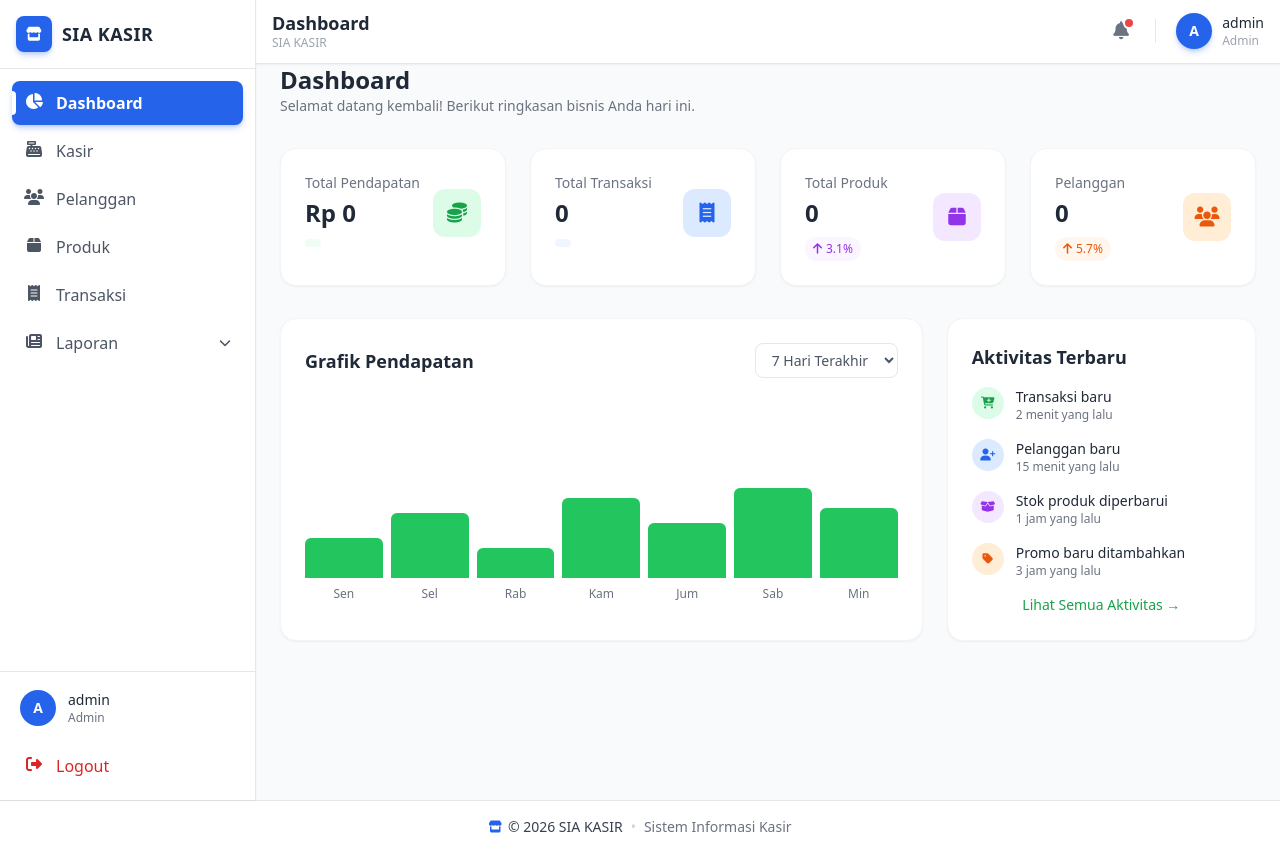
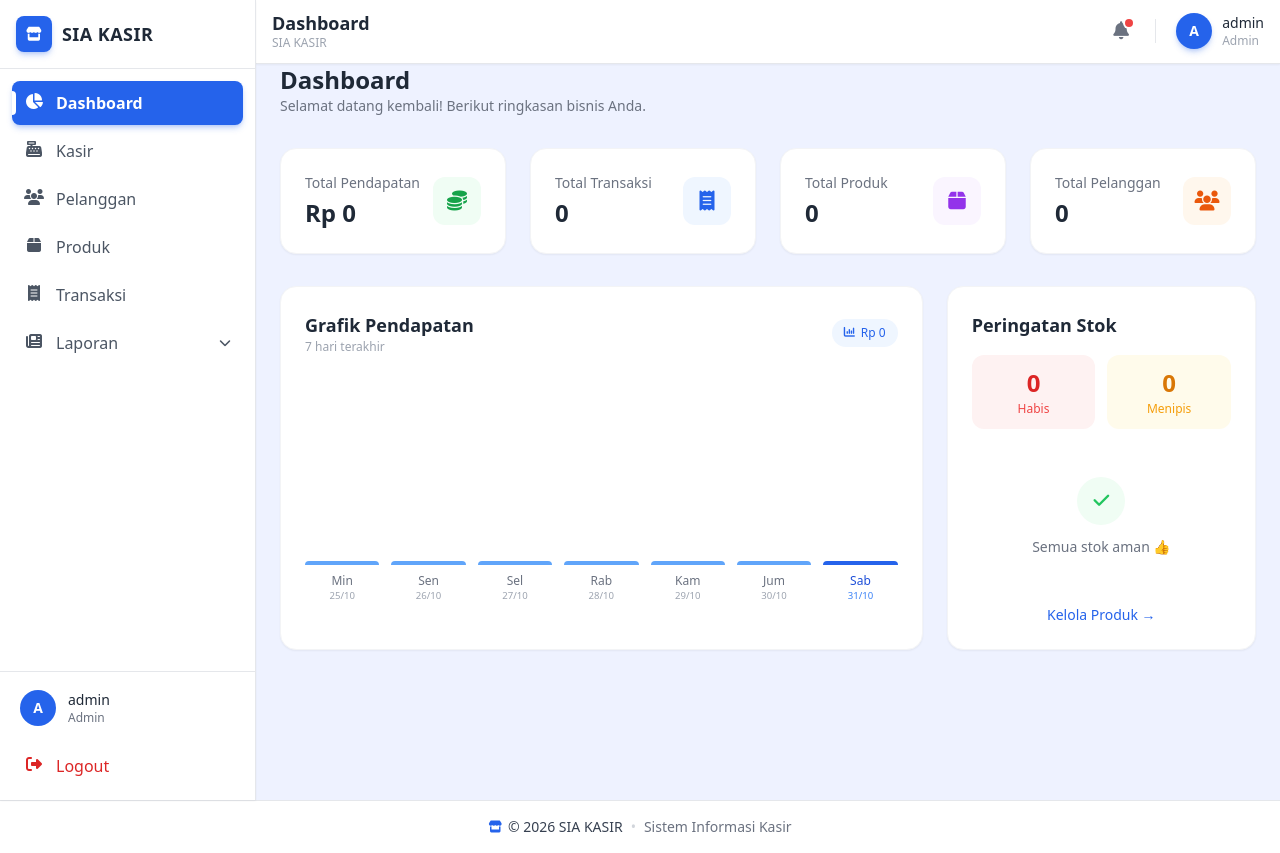
Before and after one commit to IhsanBaihaqii/SIA-Project, a PHP site: page /dashboard/ in a window 1280 px wide. Run offline with PHP 8.4, Linux system fonts and the light colour scheme; a user stored in the database is signed in; data that the repository does not hold is empty; some libraries are stand-ins or nearby versions.

Commit message:
style: dashboard

```diff
--- a/dashboard/index.php
+++ b/dashboard/index.php
@@ -2,203 +2,249 @@
 include '../config/koneksi.php';
 include '../includes/helpers.php';
 
-// total produk
-$query = "SELECT COUNT(*) AS total_produk FROM tbl_products;";
-$stmt = $pdo->prepare($query);
-$stmt->execute();
-$total_produk = $stmt->fetchColumn();
+// =========================================================
+// 1. STATISTIK CARD
+// =========================================================
+$total_produk     = $pdo->query("SELECT COUNT(*) FROM tbl_products")->fetchColumn();
+$total_pelanggan  = $pdo->query("SELECT COUNT(*) FROM tbl_pelanggan")->fetchColumn();
+$total_transaksi  = $pdo->query("SELECT COUNT(*) FROM tbl_transaction")->fetchColumn();
+$total_pendapatan = $pdo->query("SELECT COALESCE(SUM(total), 0) FROM tbl_transaction")->fetchColumn();
 
-// total pelanggan
-$query = "SELECT COUNT(*) AS total_pelanggan FROM tbl_pelanggan;";
-$stmt = $pdo->prepare($query);
-$stmt->execute();
-$total_pelanggan = $stmt->fetchColumn();
+// =========================================================
+// 2. GRAFIK PENDAPATAN 7 HARI TERAKHIR
+// =========================================================
+$sql_grafik = "
+    SELECT DATE(tanggal) AS tgl, COALESCE(SUM(total), 0) AS total
+    FROM tbl_transaction
+    WHERE tanggal >= CURDATE() - INTERVAL 6 DAY
+    GROUP BY DATE(tanggal)
+";
+$grafik_rows = $pdo->query($sql_grafik)->fetchAll(PDO::FETCH_KEY_PAIR);
 
-// total transaksi
-$query = "SELECT COUNT(*) AS total_transaksi FROM tbl_transaction;";
-$stmt = $pdo->prepare($query);
-$stmt->execute();
-$total_transaksi = $stmt->fetchColumn();
+// Bangun array 7 hari (isi 0 jika tidak ada transaksi)
+$hari_id = ['Min', 'Sen', 'Sel', 'Rab', 'Kam', 'Jum', 'Sab'];
+$grafik  = [];
+for ($i = 6; $i >= 0; $i--) {
+    $tgl = date('Y-m-d', strtotime("-$i day"));
+    $grafik[] = [
+        'label' => $hari_id[(int)date('w', strtotime($tgl))],
+        'tgl'   => date('d/m', strtotime($tgl)),
+        'total' => (float)($grafik_rows[$tgl] ?? 0),
+    ];
+}
+$max_total = max(array_column($grafik, 'total')) ?: 1;
 
-// total pendapatan
-$query = "SELECT SUM(total) AS total_pendapatan FROM tbl_transaction;";
-$stmt = $pdo->prepare($query);
-$stmt->execute();
-$total_pendapatan = $stmt->fetchColumn();
+// =========================================================
+// 3. STOK MENIPIS & HABIS
+// =========================================================
+// tbl_products TIDAK punya kolom stok_minimal → pakai ambang tetap
+$STOK_MINIMAL = 10;
 
-// Sertakan layout
+// Stok habis (stok = 0)
+$stok_habis = $pdo->query("
+    SELECT id_product, nama, stok
+    FROM tbl_products
+    WHERE stok = 0
+    ORDER BY nama ASC
+    LIMIT 5
+")->fetchAll();
+
+// Stok menipis (0 < stok <= 10)
+$stmt = $pdo->prepare("
+    SELECT id_product, nama, stok
+    FROM tbl_products
+    WHERE stok > 0 AND stok <= :minimal
+    ORDER BY stok ASC
+    LIMIT 5
+");
+$stmt->execute(['minimal' => $STOK_MINIMAL]);
+$stok_menipis = $stmt->fetchAll();
+
+// Hitung TOTAL (bukan cuma yang ditampilkan di limit 5)
+$count_habis   = (int)$pdo->query("SELECT COUNT(*) FROM tbl_products WHERE stok = 0")->fetchColumn();
+$count_menipis = (int)$pdo->query("SELECT COUNT(*) FROM tbl_products WHERE stok > 0 AND stok <= {$STOK_MINIMAL}")->fetchColumn();
+
+// Gabung jadi daftar alert (habis dulu, lalu menipis)
+$stok_alerts = [];
+foreach ($stok_habis as $s) {
+    $stok_alerts[] = [
+        'nama' => $s['nama'],
+        'info' => 'Stok habis',
+        'tipe' => 'habis',
+    ];
+}
+foreach ($stok_menipis as $s) {
+    $stok_alerts[] = [
+        'nama' => $s['nama'],
+        'info' => 'Sisa ' . $s['stok'] . ' (min. ' . $STOK_MINIMAL . ')',
+        'tipe' => 'menipis',
+    ];
+}
+
 include '../layouts/header.php';
 include '../layouts/sidebar.php';
 include '../layouts/navbar.php';
 ?>
 
-<main class="md:ml-64 pt-16 min-h-screen bg-gray-50 p-6">
+<main class="md:ml-64 pt-16 min-h-screen bg-[#eef2ff] p-6">
     <!-- Page Header -->
     <div class="mb-8">
         <h1 class="text-2xl font-bold text-gray-800">Dashboard</h1>
-        <p class="text-gray-500 text-sm">Selamat datang kembali! Berikut ringkasan bisnis Anda hari ini.</p>
+        <p class="text-gray-500 text-sm">Selamat datang kembali! Berikut ringkasan bisnis Anda.</p>
     </div>
 
-    <!-- Statistik Cards -->
+    <!-- ========================================================= -->
+    <!-- STATISTIK CARDS -->
+    <!-- ========================================================= -->
     <div class="grid grid-cols-1 sm:grid-cols-2 lg:grid-cols-4 gap-6 mb-8">
-        <!-- Total Pendapatan -->
+
         <div class="bg-white rounded-2xl shadow-sm hover:shadow-md transition-shadow duration-300 p-6 border border-gray-100">
             <div class="flex items-center justify-between">
-                <div>
+                <div class="min-w-0">
                     <p class="text-sm font-medium text-gray-500">Total Pendapatan</p>
-                    <p class="text-2xl font-bold text-gray-800 mt-1"><?php echo rupiah($total_pendapatan); ?></p>
-                    <span class="inline-flex items-center text-xs text-green-600 bg-green-50 px-2 py-1 rounded-full mt-2">
-                        <!-- <i class="fa-solid fa-arrow-up mr-1"></i> 12.5% -->
-                    </span>
+                    <p class="text-2xl font-bold text-gray-800 mt-1 truncate"><?= rupiah($total_pendapatan) ?></p>
                 </div>
-                <div class="w-12 h-12 bg-green-100 rounded-xl flex items-center justify-center text-green-600">
-                    <i class="fa-solid fa-coins text-xl"></i>
+                <div class="w-12 h-12 bg-green-50 rounded-xl flex items-center justify-center text-green-600 shrink-0">
+                    <i class="fa-solid fa-coins text-xl" aria-hidden="true"></i>
                 </div>
             </div>
         </div>
 
-        <!-- Total Transaksi -->
         <div class="bg-white rounded-2xl shadow-sm hover:shadow-md transition-shadow duration-300 p-6 border border-gray-100">
             <div class="flex items-center justify-between">
-                <div>
+                <div class="min-w-0">
                     <p class="text-sm font-medium text-gray-500">Total Transaksi</p>
-                    <p class="text-2xl font-bold text-gray-800 mt-1"><?php echo $total_transaksi; ?></p>
-                    <span class="inline-flex items-center text-xs text-blue-600 bg-blue-50 px-2 py-1 rounded-full mt-2">
-                        <!-- <i class="fa-solid fa-arrow-up mr-1"></i> 8.2% -->
-                    </span>
+                    <p class="text-2xl font-bold text-gray-800 mt-1"><?= number_format($total_transaksi) ?></p>
                 </div>
-                <div class="w-12 h-12 bg-blue-100 rounded-xl flex items-center justify-center text-blue-600">
-                    <i class="fa-solid fa-receipt text-xl"></i>
+                <div class="w-12 h-12 bg-blue-50 rounded-xl flex items-center justify-center text-blue-600 shrink-0">
+                    <i class="fa-solid fa-receipt text-xl" aria-hidden="true"></i>
                 </div>
             </div>
         </div>
 
-        <!-- Total Produk -->
         <div class="bg-white rounded-2xl shadow-sm hover:shadow-md transition-shadow duration-300 p-6 border border-gray-100">
             <div class="flex items-center justify-between">
-                <div>
+                <div class="min-w-0">
                     <p class="text-sm font-medium text-gray-500">Total Produk</p>
-                    <p class="text-2xl font-bold text-gray-800 mt-1"><?php echo $total_produk; ?></p>
-                    <span class="inline-flex items-center text-xs text-purple-600 bg-purple-50 px-2 py-1 rounded-full mt-2">
-                        <i class="fa-solid fa-arrow-up mr-1"></i> 3.1%
-                    </span>
+                    <p class="text-2xl font-bold text-gray-800 mt-1"><?= number_format($total_produk) ?></p>
                 </div>
-                <div class="w-12 h-12 bg-purple-100 rounded-xl flex items-center justify-center text-purple-600">
-                    <i class="fa-solid fa-box text-xl"></i>
+                <div class="w-12 h-12 bg-purple-50 rounded-xl flex items-center justify-center text-purple-600 shrink-0">
+                    <i class="fa-solid fa-box text-xl" aria-hidden="true"></i>
                 </div>
             </div>
         </div>
 
-        <!-- Pelanggan (Tambahan) -->
         <div class="bg-white rounded-2xl shadow-sm hover:shadow-md transition-shadow duration-300 p-6 border border-gray-100">
             <div class="flex items-center justify-between">
-                <div>
-                    <p class="text-sm font-medium text-gray-500">Pelanggan</p>
-                    <p class="text-2xl font-bold text-gray-800 mt-1"><?php echo $total_pelanggan; ?></p>
-                    <span class="inline-flex items-center text-xs text-orange-600 bg-orange-50 px-2 py-1 rounded-full mt-2">
-                        <i class="fa-solid fa-arrow-up mr-1"></i> 5.7%
-                    </span>
+                <div class="min-w-0">
+                    <p class="text-sm font-medium text-gray-500">Total Pelanggan</p>
+                    <p class="text-2xl font-bold text-gray-800 mt-1"><?= number_format($total_pelanggan) ?></p>
                 </div>
-                <div class="w-12 h-12 bg-orange-100 rounded-xl flex items-center justify-center text-orange-600">
-                    <i class="fa-solid fa-users text-xl"></i>
+                <div class="w-12 h-12 bg-orange-50 rounded-xl flex items-center justify-center text-orange-600 shrink-0">
+                    <i class="fa-solid fa-users text-xl" aria-hidden="true"></i>
                 </div>
             </div>
         </div>
     </div>
 
-    <!-- Grafik & Aktivitas Terbaru -->
+    <!-- ========================================================= -->
+    <!-- GRAFIK + ALERT STOK -->
+    <!-- ========================================================= -->
     <div class="grid grid-cols-1 lg:grid-cols-3 gap-6">
-        <!-- Grafik Pendapatan (2 kolom) -->
+
+        <!-- Grafik Pendapatan 7 Hari -->
         <div class="lg:col-span-2 bg-white rounded-2xl shadow-sm p-6 border border-gray-100">
-            <div class="flex items-center justify-between mb-4">
+            <div class="flex items-center justify-between mb-6">
+                <div>
                     <h2 class="text-lg font-semibold text-gray-800">Grafik Pendapatan</h2>
-                <select class="text-sm border border-gray-200 rounded-lg px-3 py-1.5 bg-white text-gray-600 focus:outline-none focus:ring-2 focus:ring-green-500">
-                    <option>7 Hari Terakhir</option>
-                    <option>Bulan Ini</option>
-                    <option>3 Bulan</option>
-                </select>
+                    <p class="text-xs text-gray-400">7 hari terakhir</p>
                 </div>
-            <!-- Placeholder Chart -->
-            <div class="h-52 flex items-end justify-between gap-2 pt-4">
-                <div class="flex-1 flex flex-col items-center">
-                    <div class="w-full bg-green-500 rounded-t-md" style="height: 40px;"></div>
-                    <span class="text-xs text-gray-500 mt-2">Sen</span>
+                <span class="inline-flex items-center gap-1.5 text-xs font-medium text-blue-600 bg-blue-50 px-3 py-1.5 rounded-full">
+                    <i class="fa-solid fa-chart-column text-[0.7rem]" aria-hidden="true"></i>
+                    <?= rupiah(array_sum(array_column($grafik, 'total'))) ?>
+                </span>
             </div>
-                <div class="flex-1 flex flex-col items-center">
-                    <div class="w-full bg-green-500 rounded-t-md" style="height: 65px;"></div>
-                    <span class="text-xs text-gray-500 mt-2">Sel</span>
+
+            <div class="flex items-end justify-between gap-2 sm:gap-3 h-56 pt-4">
+                <?php foreach ($grafik as $g):
+                    $tinggi   = $g['total'] > 0 ? max(6, round(($g['total'] / $max_total) * 180)) : 4;
+                    $is_today = $g['tgl'] === date('d/m');
+                ?>
+                    <div class="flex-1 flex flex-col items-center group">
+                        <div class="text-[0.6rem] font-semibold text-gray-600 mb-1 opacity-0 group-hover:opacity-100 transition-opacity whitespace-nowrap">
+                            <?= $g['total'] > 0 ? rupiah($g['total']) : '-' ?>
                         </div>
-                <div class="flex-1 flex flex-col items-center">
-                    <div class="w-full bg-green-500 rounded-t-md" style="height: 30px;"></div>
-                    <span class="text-xs text-gray-500 mt-2">Rab</span>
+                        <div class="w-full rounded-t-md transition-all duration-300
+                        <?= $is_today ? 'bg-blue-600' : 'bg-blue-400 group-hover:bg-blue-500' ?>"
+                            style="height: <?= $tinggi ?>px;">
                         </div>
-                <div class="flex-1 flex flex-col items-center">
-                    <div class="w-full bg-green-500 rounded-t-md" style="height: 80px;"></div>
-                    <span class="text-xs text-gray-500 mt-2">Kam</span>
+                        <span class="text-xs font-medium <?= $is_today ? 'text-blue-700' : 'text-gray-500' ?> mt-2">
+                            <?= $g['label'] ?>
+                        </span>
+                        <span class="text-[0.6rem] <?= $is_today ? 'text-blue-500' : 'text-gray-400' ?>">
+                            <?= $g['tgl'] ?>
+                        </span>
                     </div>
-                <div class="flex-1 flex flex-col items-center">
-                    <div class="w-full bg-green-500 rounded-t-md" style="height: 55px;"></div>
-                    <span class="text-xs text-gray-500 mt-2">Jum</span>
-                </div>
-                <div class="flex-1 flex flex-col items-center">
-                    <div class="w-full bg-green-500 rounded-t-md" style="height: 90px;"></div>
-                    <span class="text-xs text-gray-500 mt-2">Sab</span>
-                </div>
-                <div class="flex-1 flex flex-col items-center">
-                    <div class="w-full bg-green-500 rounded-t-md" style="height: 70px;"></div>
-                    <span class="text-xs text-gray-500 mt-2">Min</span>
-                </div>
+                <?php endforeach; ?>
             </div>
         </div>
 
-        <!-- Aktivitas Terbaru -->
-        <div class="bg-white rounded-2xl shadow-sm p-6 border border-gray-100">
-            <h2 class="text-lg font-semibold text-gray-800 mb-4">Aktivitas Terbaru</h2>
-            <div class="space-y-4">
-                <div class="flex items-start gap-3">
-                    <div class="w-8 h-8 bg-green-100 rounded-full flex items-center justify-center text-green-600 flex-shrink-0">
-                        <i class="fa-solid fa-cart-plus text-xs"></i>
+        <!-- Alert Stok -->
+        <div class="bg-white rounded-2xl shadow-sm p-6 border border-gray-100 flex flex-col">
+            <div class="flex items-center justify-between mb-4">
+                <h2 class="text-lg font-semibold text-gray-800">Peringatan Stok</h2>
+                <?php if ($count_habis + $count_menipis > 0): ?>
+                    <span class="text-xs font-semibold text-red-600 bg-red-50 px-2.5 py-1 rounded-full">
+                        <?= $count_habis + $count_menipis ?> item
+                    </span>
+                <?php endif; ?>
             </div>
-                    <div>
-                        <p class="text-sm font-medium text-gray-800">Transaksi baru</p>
-                        <p class="text-xs text-gray-500">2 menit yang lalu</p>
+
+            <!-- Ringkasan count -->
+            <div class="grid grid-cols-2 gap-3 mb-4">
+                <div class="bg-red-50 rounded-xl p-3 text-center">
+                    <p class="text-2xl font-bold text-red-600"><?= $count_habis ?></p>
+                    <p class="text-xs text-red-500 font-medium mt-0.5">Habis</p>
+                </div>
+                <div class="bg-amber-50 rounded-xl p-3 text-center">
+                    <p class="text-2xl font-bold text-amber-600"><?= $count_menipis ?></p>
+                    <p class="text-xs text-amber-500 font-medium mt-0.5">Menipis</p>
                 </div>
             </div>
-                <div class="flex items-start gap-3">
-                    <div class="w-8 h-8 bg-blue-100 rounded-full flex items-center justify-center text-blue-600 flex-shrink-0">
-                        <i class="fa-solid fa-user-plus text-xs"></i>
+
+            <!-- Daftar alert -->
+            <div class="space-y-2 flex-1 overflow-y-auto max-h-60 sidebar-scroll">
+                <?php if (empty($stok_alerts)): ?>
+                    <div class="flex flex-col items-center justify-center py-8 text-center">
+                        <div class="w-12 h-12 bg-green-50 rounded-full flex items-center justify-center text-green-500 mb-3">
+                            <i class="fa-solid fa-check text-lg" aria-hidden="true"></i>
                         </div>
-                    <div>
-                        <p class="text-sm font-medium text-gray-800">Pelanggan baru</p>
-                        <p class="text-xs text-gray-500">15 menit yang lalu</p>
+                        <p class="text-sm text-gray-500">Semua stok aman 👍</p>
+                    </div>
+                <?php else: ?>
+                    <?php foreach ($stok_alerts as $a):
+                        $is_habis = $a['tipe'] === 'habis';
+                    ?>
+                        <div class="flex items-start gap-3 p-2.5 rounded-lg <?= $is_habis ? 'bg-red-50/60 hover:bg-red-50' : 'bg-amber-50/60 hover:bg-amber-50' ?> transition-colors">
+                            <div class="w-8 h-8 rounded-full flex items-center justify-center flex-shrink-0
+                            <?= $is_habis ? 'bg-red-100 text-red-600' : 'bg-amber-100 text-amber-600' ?>">
+                                <i class="fa-solid <?= $is_habis ? 'fa-circle-xmark' : 'fa-triangle-exclamation' ?> text-xs" aria-hidden="true"></i>
+                            </div>
+                            <div class="min-w-0 flex-1">
+                                <p class="text-sm font-medium text-gray-800 truncate"><?= htmlspecialchars($a['nama']) ?></p>
+                                <p class="text-xs <?= $is_habis ? 'text-red-600' : 'text-amber-600' ?>"><?= htmlspecialchars($a['info']) ?></p>
                             </div>
                         </div>
-                <div class="flex items-start gap-3">
-                    <div class="w-8 h-8 bg-purple-100 rounded-full flex items-center justify-center text-purple-600 flex-shrink-0">
-                        <i class="fa-solid fa-box-open text-xs"></i>
+                    <?php endforeach; ?>
+                <?php endif; ?>
             </div>
-                    <div>
-                        <p class="text-sm font-medium text-gray-800">Stok produk diperbarui</p>
-                        <p class="text-xs text-gray-500">1 jam yang lalu</p>
-                    </div>
-                </div>
-                <div class="flex items-start gap-3">
-                    <div class="w-8 h-8 bg-orange-100 rounded-full flex items-center justify-center text-orange-600 flex-shrink-0">
-                        <i class="fa-solid fa-tag text-xs"></i>
-                    </div>
-                    <div>
-                        <p class="text-sm font-medium text-gray-800">Promo baru ditambahkan</p>
-                        <p class="text-xs text-gray-500">3 jam yang lalu</p>
-                    </div>
-                </div>
-            </div>
-            <button class="mt-4 w-full text-center text-sm text-green-600 font-medium hover:text-green-700 transition-colors">
-                Lihat Semua Aktivitas →
-            </button>
+
+            <a href="../produk/index.php"
+                class="mt-4 block text-center text-sm text-blue-600 font-medium hover:text-blue-700 transition-colors">
+                Kelola Produk →
+            </a>
         </div>
     </div>
 </main>
 
-<?php
-include '../layouts/footer.php';
-?>
+<?php include '../layouts/footer.php'; ?>
```
Lines whose indentation alone changed are shown as unchanged.
